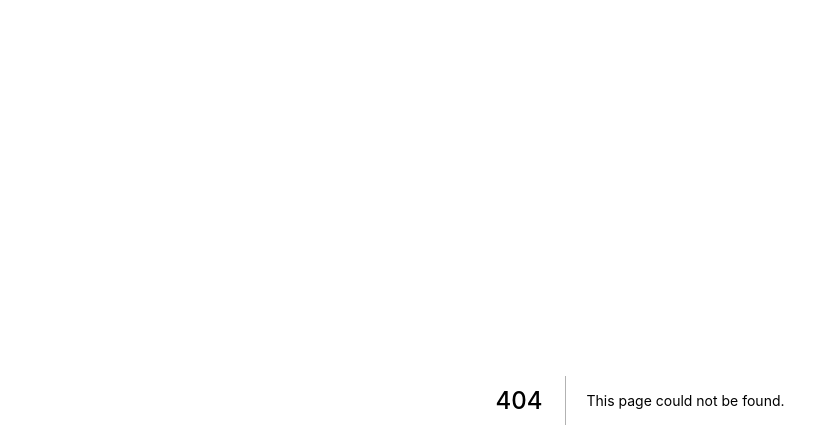
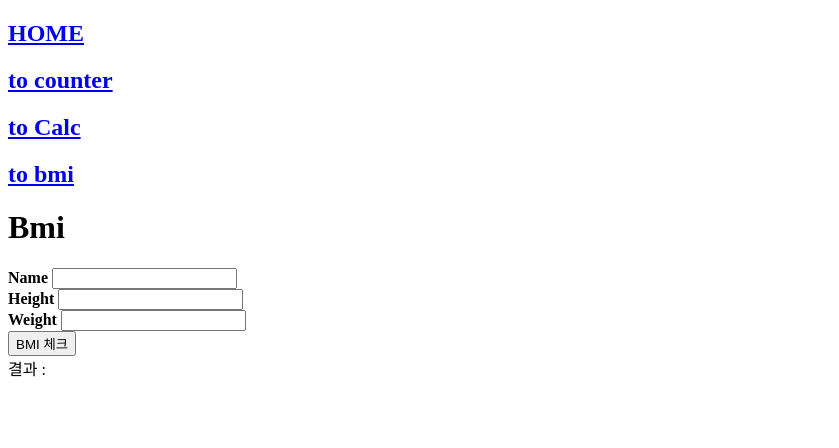
Before and after one commit to nohhongju/melbourne-nextjs, a Next.js app: page /bmi in a window 1280 px wide. Before the commit this address had no page. Shown: the top 448 px of the page, without its empty margins (0-839 px from the left). Built offline with nearby package versions, Linux system fonts and the light colour scheme.

Commit message:
프레임워크

```diff
--- a/src/components/AppLayout.js
+++ b/src/components/AppLayout.js
@@ -0,0 +1,30 @@
+import Link from "next/link";
+
+const AppLayout = () => {
+  return (
+    <>
+      <Link href="/">
+        <a>
+          <h2>HOME</h2>
+        </a>
+      </Link>
+      <Link href="/conuter">
+        <a>
+          <h2>to counter</h2>
+        </a>
+      </Link>
+      <Link href="/calc">
+        <a>
+          <h2>to Calc</h2>
+        </a>
+      </Link>
+      <Link href="/bmi">
+        <a>
+          <h2>to bmi</h2>
+        </a>
+      </Link>
+    </>
+  );
+};
+
+export default AppLayout;
--- a/src/pages/_app.js
+++ b/src/pages/_app.js
@@ -1,7 +1,9 @@
+import AppLayout from "../components/AppLayout";
 
-
-function MyApp({ Component, pageProps }) {
-  return <Component {...pageProps} />
+function MyApp({ Component }) {
+  return <><AppLayout />
+  <Component />
+  </>
 }
 
 export default MyApp
--- /dev/null
+++ b/src/pages/bmi.js
@@ -0,0 +1,35 @@
+import React, { useState } from "react";
+import AppLayout from "../components/AppLayout";
+export default function Bmi(){
+    const [inputs,setInputs] = useState({})
+    const [result,setResult] = useState('')
+    const {name, weight, height} = inputs;
+
+    const handleChange = (e) => {
+        e.preventDefault()
+        const {value, name} = e.target;
+        setInputs({ ...inputs, [name]: value})
+
+    }
+    const handleClick = (e) => {
+        e.preventDefault()
+        memberBmi({name, weight, height}).then( res => {setResult(res.data)}).catch(err => console.log(`에러발생 : ${err}`))
+
+    }
+
+    return <>
+        <form>
+        <h1>Bmi</h1>
+        <div>
+            <label htmlFor=""><b>Name </b></label>
+            <input type="text" name="name" onChange={handleChange} /><br />
+            <label htmlFor=""><b>Height </b></label>
+            <input type="text" name="height" onChange={handleChange} /><br />
+            <label htmlFor=""><b>Weight </b></label>
+            <input type="text" name="weight" onChange={handleChange} /><br />
+            <button onClick={handleClick} >BMI 체크</button>
+        </div>
+        </form>
+        <div>결과 : {result}</div>
+    </>
+}
```
Also changed, not shown: src/pages/calc.js (+51 -20 lines), src/pages/counter.js (added, +13 -0 lines), src/pages/index.js (+3 -7 lines).
